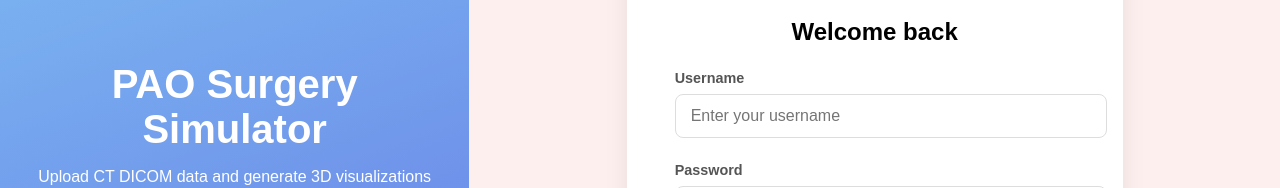
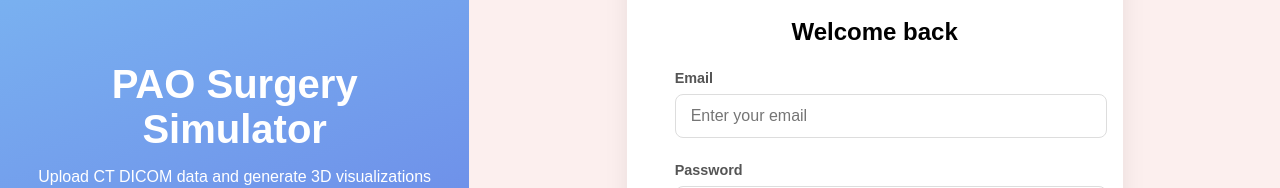
Before and after one commit to oss-slu/pao_surgery_simulator, a React (Create React App) app in the folder frontend/: page /login in a window 1280 px wide. Shown: the part 259-447 px from the top of the page. Built offline with nearby package versions, Linux system fonts and the light colour scheme; no server answers.

Commit message:
switched username frontend and backend functions to use email

```diff
--- a/frontend/src/components/LoginPage.js
+++ b/frontend/src/components/LoginPage.js
@@ -6,7 +6,7 @@ import { storeSession } from "../sessionApi";
 
 function LoginPage({ apiBase, onLoginSuccess, onShowSignUp }) {
   const navigate = useNavigate();
-  const [username, setUsername] = useState("");
+  const [email, setEmail] = useState("");
   const [password, setPassword] = useState("");
   const [loading, setLoading] = useState(false);
   const [error, setError] = useState(() => {
@@ -25,13 +25,13 @@ function LoginPage({ apiBase, onLoginSuccess, onShowSignUp }) {
         method: "POST",
         headers: { "Content-Type": "application/json" },
         body: JSON.stringify({
-          user_name: username,
+          user_email: email,
           user_password: password,
         }),
       });
       const data = await res.json();
       if (!res.ok) {
-        const message = data.error || "Invalid username or password";
+        const message = data.error || "Invalid email or password";
         setError(message);
         toast.error(message);
         return;
@@ -85,12 +85,12 @@ function LoginPage({ apiBase, onLoginSuccess, onShowSignUp }) {
           <h2 style={{ marginBottom: "1.5rem" }}>Welcome back</h2>
           <form onSubmit={handleLogin}>
             <div className="form-group">
-              <label>Username</label>
+              <label>Email</label>
               <input
-                type="text"
-                value={username}
-                onChange={(e) => setUsername(e.target.value)}
-                placeholder="Enter your username"
+                type="email"
+                value={email}
+                onChange={(e) => setEmail(e.target.value)}
+                placeholder="Enter your email"
                 required
               />
             </div>
```
Also changed, not shown: 1 other file (tests, documents, lock files or other folders).
